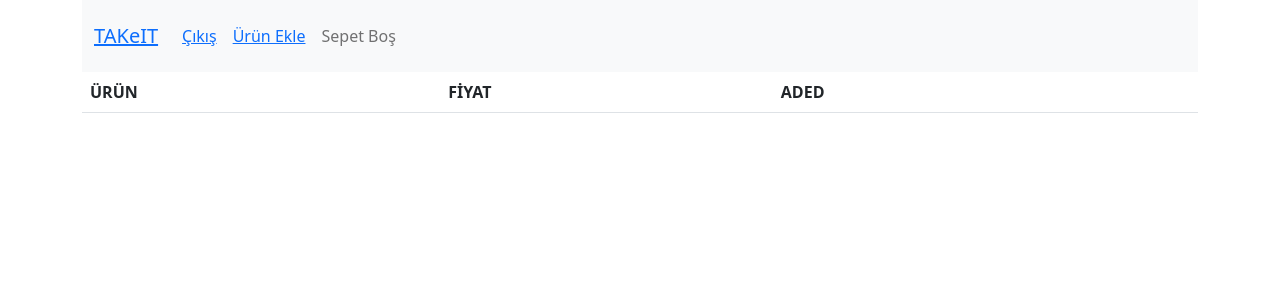
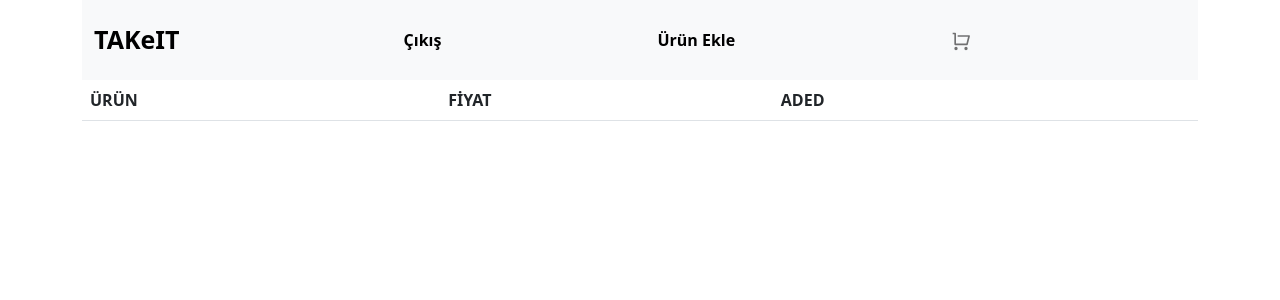
Before and after one commit to aysegul-sofuoglu/Graduation-Project, a React (Create React App) app in the folder front-end/: page /cart in a window 1280 px wide. Shown: the top 300 px of the page. Built offline with nearby package versions, Linux system fonts and the light colour scheme.

Commit message:
app design edited

```diff
--- a/front-end/src/componenets/cart/cartSummary.js
+++ b/front-end/src/componenets/cart/cartSummary.js
@@ -1,7 +1,7 @@
 import React, { Component } from "react";
 import { connect } from "react-redux";
 import { Link } from "react-router-dom";
-import * as cartActions from "../../redux/actions/cartActions"
+import * as cartActions from "../../redux/actions/cartActions";
 import {
   UncontrolledDropdown,
   DropdownToggle,
@@ -13,21 +13,25 @@ import {
 } from "reactstrap";
 import { bindActionCreators } from "redux";
 import alertify from "alertifyjs";
+import { RiShoppingCartLine } from "react-icons/ri";
 
 class cartSummary extends Component {
+  addToCart = (product) => {
+    this.props.actions.addToCart({ quantity: 1, product });
+    alertify.success(product.name + " sepete eklendi!");
+  };
 
-
-  removeFromCart(product){
+  removeFromCart(product) {
     this.props.actions.removeFromCart(product);
-    alertify.error(product.name + " sepetten silindi!")
-}
-
-
+    alertify.error(product.name + " sepetten silindi!");
+  }
 
   renderEmpty() {
     return (
       <NavItem>
-        <NavLink>Sepet Boş</NavLink>
+        <NavLink>
+          <RiShoppingCartLine size={20} />
+        </NavLink>
       </NavItem>
     );
   }
@@ -36,24 +40,49 @@ class cartSummary extends Component {
     return (
       <UncontrolledDropdown nav inNavbar>
         <DropdownToggle nav caret>
-          SEPET - {this.props.cart.length}
+          <RiShoppingCartLine size={20} />
+          <Badge color="secondary">{this.props.cart.length}</Badge>
         </DropdownToggle>
         <DropdownMenu end>
           {this.props.cart.map((cartItem) => (
             <DropdownItem key={cartItem.product.id}>
-              <Badge
-                color="danger"
-                onClick={() => this.removeFromCart(cartItem.product)}>
-                X
-              </Badge>
-              {cartItem.product.name}
-              <Badge color="success">{cartItem.quantity}</Badge>
+              <div className="d-flex align-items-center justify-content-between">
+                <div>
+                  <span className="mr-2">{cartItem.product.name}</span>
+                  <Badge color="success">{cartItem.quantity}</Badge>
+                </div>
+                <div>
+                  <Badge
+                    color="danger"
+                    onClick={() => this.removeFromCart(cartItem.product)}
+                    style={{ cursor: "pointer" }}
+                  >
+                    -
+                  </Badge>
+                  <Badge
+                    color="success"
+                    onClick={() => this.addToCart(cartItem.product)}
+                    style={{ cursor: "pointer" }}
+                  >
+                    +
+                  </Badge>
+                </div>
+              </div>
             </DropdownItem>
           ))}
 
           <DropdownItem divider />
           <DropdownItem>
-            <Link to={"/cart"}>Sepete Git</Link>
+            <Link
+              style={{
+                textDecoration: "none",
+                color: "black",
+                fontSize: "16px",
+              }}
+              to={"/cart"}
+            >
+              Sepete Git
+            </Link>
           </DropdownItem>
         </DropdownMenu>
       </UncontrolledDropdown>
@@ -69,12 +98,13 @@ class cartSummary extends Component {
   }
 }
 
-function mapDispatchToProps(dispatch){
-    return{
-        actions:{
-            removeFromCart: bindActionCreators(cartActions.removeFromCart, dispatch)
-        }
-    }
+function mapDispatchToProps(dispatch) {
+  return {
+    actions: {
+      removeFromCart: bindActionCreators(cartActions.removeFromCart, dispatch),
+      addToCart: bindActionCreators(cartActions.addToCart, dispatch),
+    },
+  };
 }
 
 function mapStateToProps(state) {
@@ -82,4 +112,4 @@ function mapStateToProps(state) {
     cart: state.cartReducer,
   };
 }
-export default connect(mapStateToProps,mapDispatchToProps)(cartSummary);
+export default connect(mapStateToProps, mapDispatchToProps)(cartSummary);
--- a/front-end/src/componenets/categories/CategoryList.js
+++ b/front-end/src/componenets/categories/CategoryList.js
@@ -22,7 +22,7 @@ class CategoryList extends Component {
         <ListGroup>
           {this.props.categories.map((category) => (
             <ListGroupItem
-              active={category.id === this.props.currentCategory.id}
+            className={category.id === this.props.currentCategory.id ? "active-category" : ""}
               onClick={() => this.selectCategory(category)}
               key={category.id}
             >
@@ -31,6 +31,13 @@ class CategoryList extends Component {
           ))}
         </ListGroup>
 
+        <style>
+        {`
+        .active-category {
+          background-color: #ffc107;
+        }
+      `}
+      </style>
 
       </div>
     );
--- a/front-end/src/componenets/navi/Login.js
+++ b/front-end/src/componenets/navi/Login.js
@@ -56,7 +56,7 @@ function Login() {
 
 
   return (
-    <div className='d-flex justify-content-center align-items-center bg-primary vh-100'>
+    <div className='d-flex justify-content-center align-items-center bg-warning vh-100'>
       <div className='bg-white p-3 rounded w-25'>
         <h2>GİRİŞ YAP</h2>
         <form action='' onSubmit={handleSubmit}>
--- a/front-end/src/componenets/navi/Navi.js
+++ b/front-end/src/componenets/navi/Navi.js
@@ -18,8 +18,6 @@ function Navi(props) {
 
   const toggle = () => setIsOpen(!isOpen);
 
-
-
   const handleLogout = () => {
     localStorage.removeItem("token");
 
@@ -33,37 +31,87 @@ function Navi(props) {
     <div className="navbar navbar-expand-lg navbar-light bg-light">
       <Navbar {...props}>
         <NavbarBrand>
-          <Link to={"/"}>TAKeIT</Link>
+          <Link
+            to={"/"}
+            style={{
+              textDecoration: "none",
+              color: "black",
+              fontWeight: "bold",
+              fontSize: "25px",
+            }}
+          >
+            TAKeIT
+          </Link>
         </NavbarBrand>
         <NavbarToggler onClick={toggle} />
         <Collapse Collapse isOpen={isOpen} navbar>
-          <Nav className="navbar-nav me-auto mb-2 mb-lg-0">
-
+          <Nav className="navbar-nav ml-auto">
             {!isLoggedIn && (
               <NavItem>
                 <NavLink>
-                <Link to="/login/">Login</Link>
+                  <Link
+                    to="/login/"
+                    style={{
+                      textDecoration: "none",
+                      color: "black",
+                      fontWeight: "bold",
+                      fontSize: "16px",
+                    }}
+                  >
+                    Giriş
+                  </Link>
                 </NavLink>
               </NavItem>
             )}
             {isLoggedIn && (
-              <NavItem>
+              <NavItem className="ml-auto">
                 <NavLink>
-                  <Link to="/" onClick={handleLogout}>
+                  <Link
+                    to="/"
+                    onClick={handleLogout}
+                    style={{
+                      textDecoration: "none",
+                      color: "black",
+                      fontWeight: "bold",
+                      fontSize: "16px",
+                    }}
+                  >
                     Çıkış
                   </Link>
                 </NavLink>
               </NavItem>
             )}
-            <NavItem>
+            <NavItem className="ml-auto">
               <NavLink>
-                <Link to="/saveproduct">Ürün Ekle</Link>
+                <Link
+                  to="/saveproduct"
+                  style={{
+                    textDecoration: "none",
+                    color: "black",
+                    fontWeight: "bold",
+                    fontSize: "16px",
+                  }}
+                >
+                  Ürün Ekle
+                </Link>
               </NavLink>
             </NavItem>
             <CartSummary></CartSummary>
           </Nav>
         </Collapse>
       </Navbar>
+
+      <style>
+        {`
+        .navbar-nav.ml-auto {
+          margin-left: auto;
+        }
+
+        .navbar-nav.ml-auto .nav-link {
+          margin-left: 200px;
+        }
+      `}
+      </style>
     </div>
   );
 }
--- a/front-end/src/componenets/navi/SignUp.js
+++ b/front-end/src/componenets/navi/SignUp.js
@@ -46,7 +46,7 @@ function SignUp() {
   };
 
   return (
-    <div className="d-flex justify-content-center align-items-center bg-primary vh-100" >
+    <div className="d-flex justify-content-center align-items-center bg-warning vh-100" >
       <div className="bg-white p-4 rounded w-50" >
         <h2>ÜYE OL</h2>
         <form action="" onSubmit={handleSubmit}>
--- a/front-end/src/componenets/products/AddOrUpdateProduct.js
+++ b/front-end/src/componenets/products/AddOrUpdateProduct.js
@@ -73,7 +73,7 @@ function AddOrUpdateProduct({
       }
 
     }else{
-      setErrors(previousErrors=>({...previousErrors, name:"",detail:"", price:"", stock:"", category_id:""}))
+      setErrors(previousErrors=>({...previousErrors, name:"",detail:"", price:"", stock:"", category_id:"", supply_cost:""}))
     }
 
   }
--- a/front-end/src/componenets/root/Dashboard.js
+++ b/front-end/src/componenets/root/Dashboard.js
@@ -1,12 +1,12 @@
 import React, { Component } from 'react'
-import { Col, Row } from 'reactstrap'
+import { Col, Container, Row } from 'reactstrap'
 import CategoryList from '../categories/CategoryList'
 import ProductList from '../products/ProductList'
 
 export default class Dashboard extends Component {
   render() {
     return (
-      <div>
+      <Container fluid>
         <Row>
             <Col xs="3">
                 <CategoryList></CategoryList>
@@ -15,7 +15,7 @@ export default class Dashboard extends Component {
                 <ProductList></ProductList>
             </Col>
         </Row>
-      </div>
+      </Container>
     )
   }
 }
```
Also changed, not shown: front-end/src/componenets/cart/cartDetail.js (+10 -2 lines), front-end/src/componenets/products/ProductList.js (+33 -25 lines), front-end/src/redux/actions/productActions.js (+1 -40 lines), front-end/src/redux/reducers/cartReducer.js (+21 -2 lines). Lines whose indentation alone changed are shown as unchanged.
